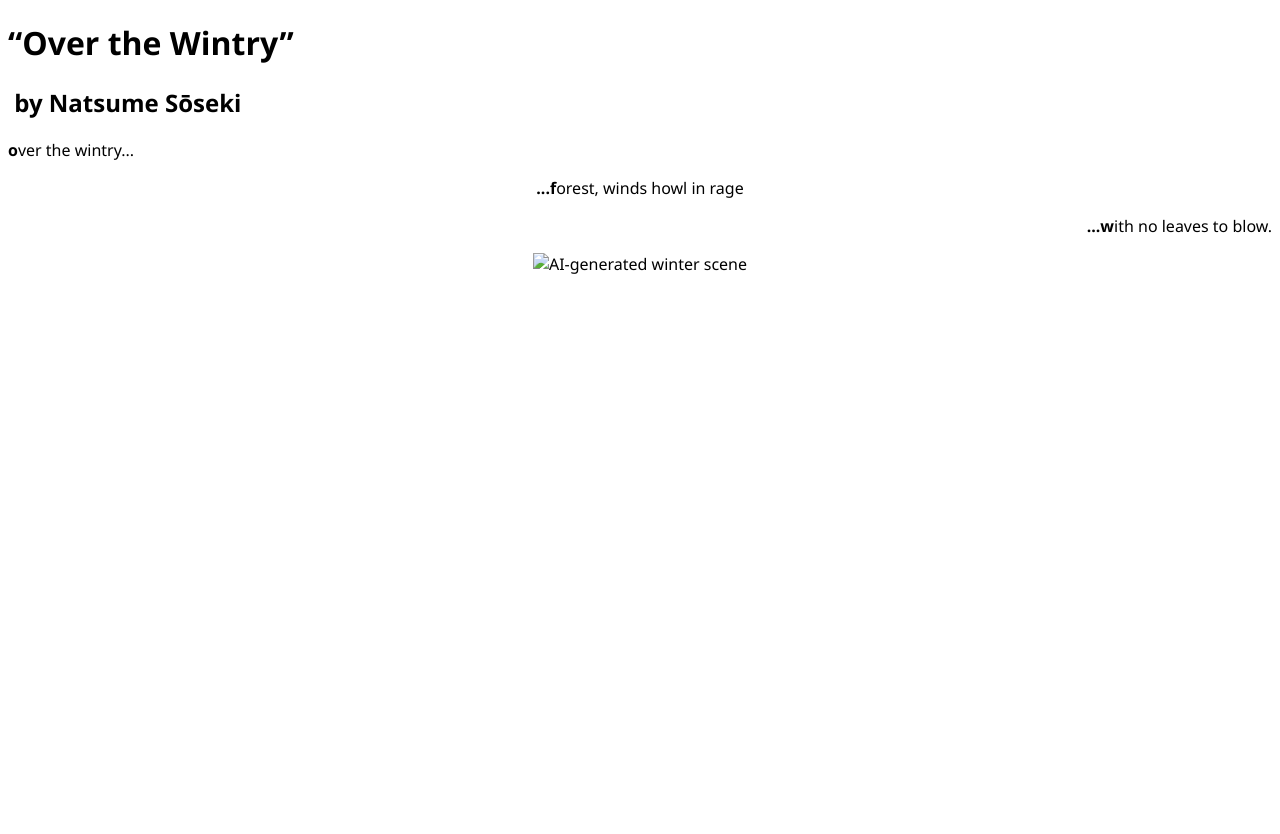
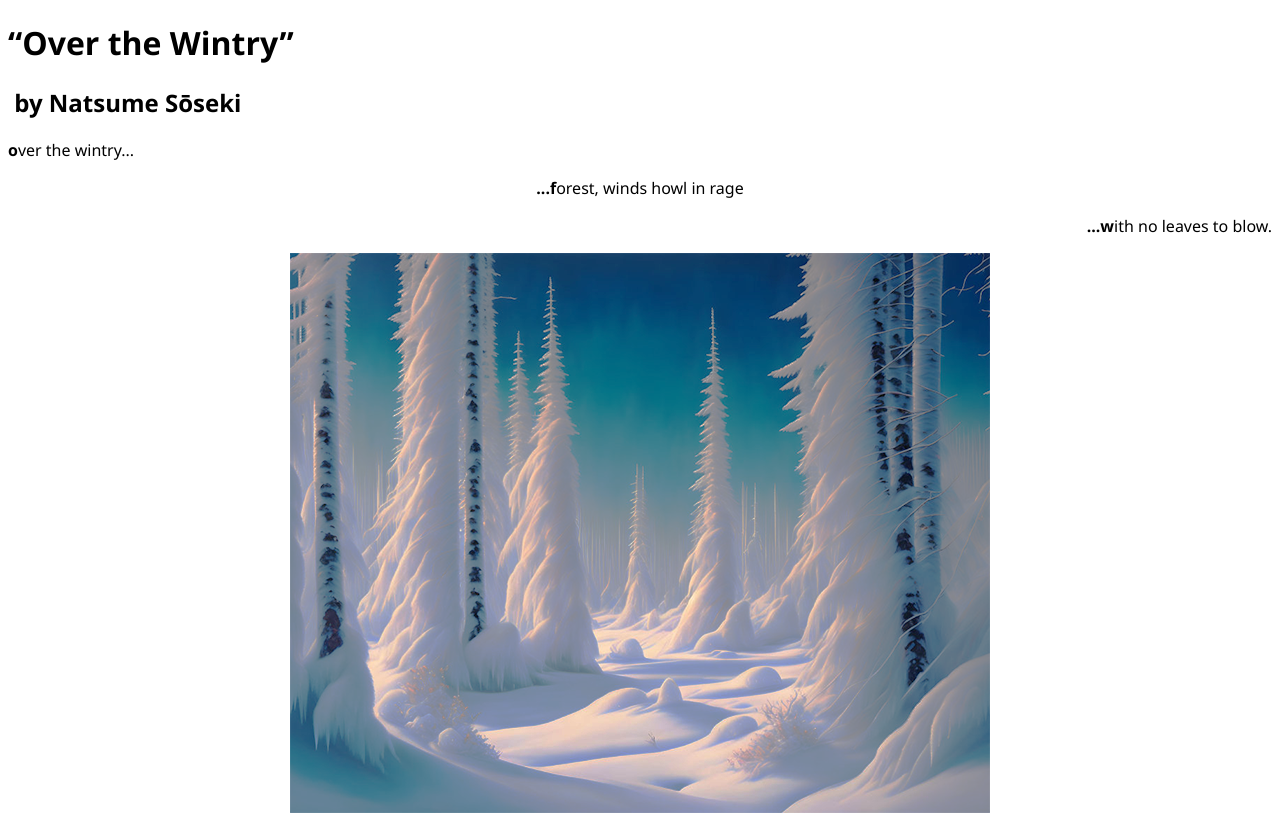
Before and after one commit to ronmarq/haiku-site, a plain HTML site: page index.html in a window 1280 px wide. Before the commit the page ends 800 px from the top, so only its background shows below. Drawn offline with Linux system fonts and the light colour scheme; the site is published under a folder, as on GitHub Pages, so addresses that start at the root find nothing.

Commit message:
Update index.html

```diff
--- a/index.html
+++ b/index.html
@@ -19,6 +19,6 @@
 
 <p style="text-align: right;"><strong>...w</strong>ith no leaves to blow.</p>
 
-<p style="text-align: center;"><img src="/img/ai_winter_scene.png" alt="AI-generated winter scene"></p>
+<p style="text-align: center;"><img src="img/ai_winter_scene.png" alt="AI-generated winter scene"></p>
 </body>
 </html>
```
